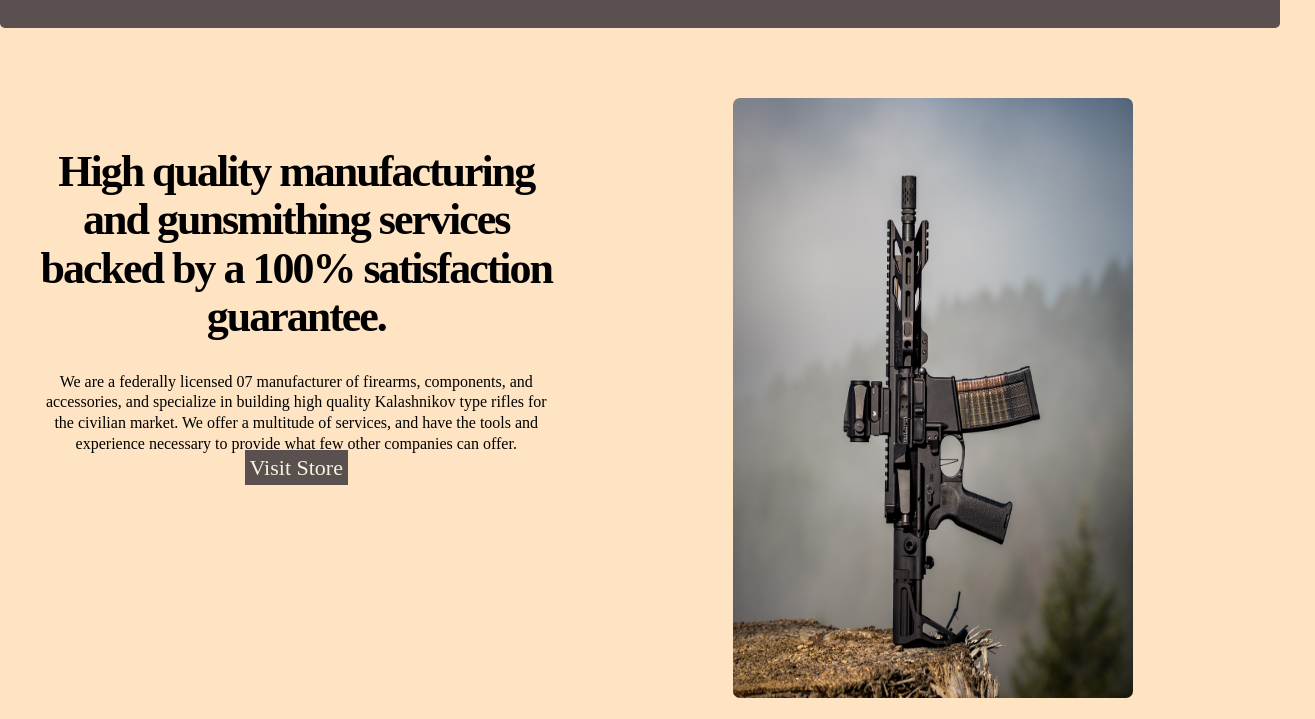
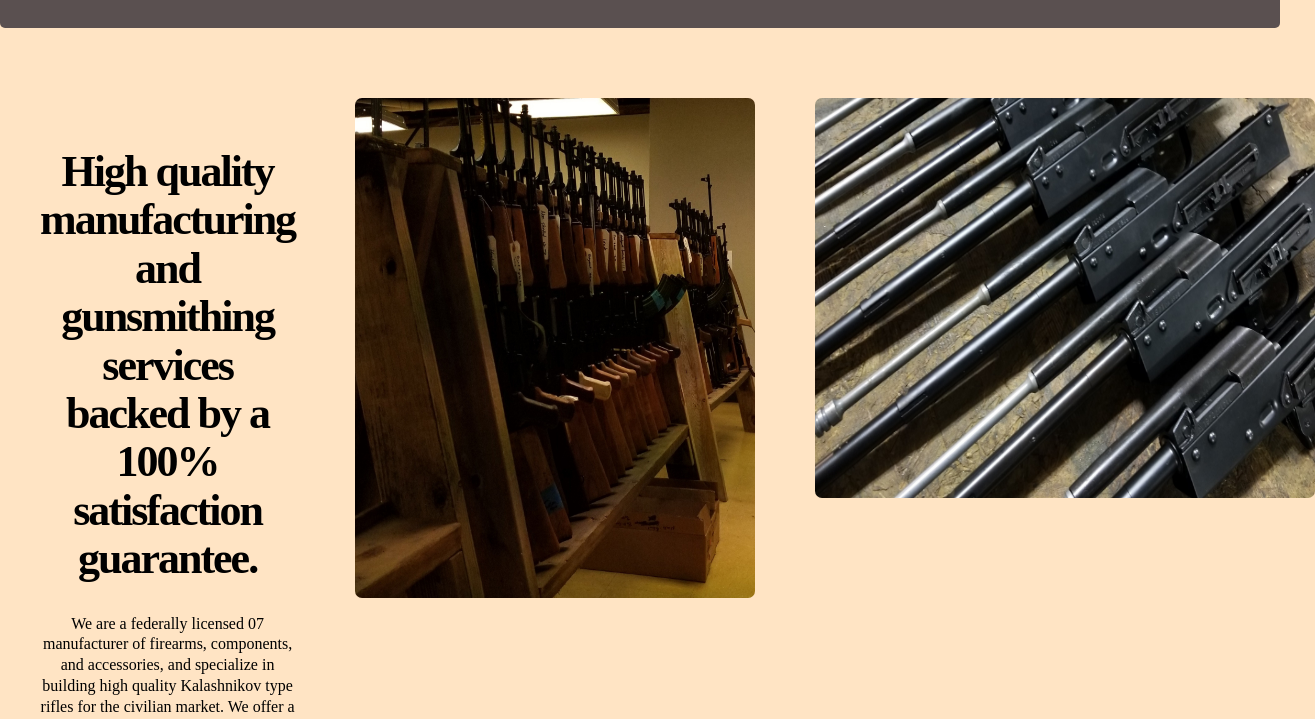
Before and after one commit to eliteHacker33/Learning, a plain HTML site: page playground/index.html in a window 1280 px wide. Shown: the part 72-791 px from the top of the page, 1315 px wide, since content can reach past the window. Drawn offline with Linux system fonts and the light colour scheme.

Commit message:
updating code to have two images in first grid

```diff
--- a/playground/index.html
+++ b/playground/index.html
@@ -120,12 +120,12 @@
           </div>
           <img
             class="informational-image"
-            src="information-gun.jpg"
+            src="aks_1528x1560.jpg"
             alt="assault rifle"
           />
           <img
-            class="informational-image"
-            src="information-gun.jpg"
+            class="informational-image-2"
+            src="lmgs.jpg"
             alt="assault rifle"
           />
           <div class="about-us">
--- a/playground/style.css
+++ b/playground/style.css
@@ -118,9 +118,9 @@ body {
 
 .intro-about-container {
   display: grid;
-  grid-template-columns: repeat(2, 0.5fr);
+  grid-template-columns: repeat(3, 0.33fr);
   row-gap: 150px;
-  column-gap: 180px;
+  column-gap: 60px;
   margin-top: 70px;
   /* border-radius: 7px;
   margin: 5px 5px; */
@@ -132,9 +132,18 @@ body {
 .informational-image {
   width: 400px;
   /* object-fit: contain; */
-  height: 600px;
+  height: 500px;
   border-radius: 7px;
-  align-self: end;
+  justify-self: end;
+  /* display: inline-block; */
+}
+
+.informational-image-2 {
+  width: 500px;
+  /* object-fit: contain; */
+  height: 400px;
+  border-radius: 7px;
+  justify-self: start;
   /* display: inline-block; */
 }
 
@@ -165,6 +174,8 @@ body {
   color: beige;
   padding: 5px 5px;
   font-size: 22px;
+  display: inline-block;
+  margin-top: 30px;
 }
 
 .visit-store:hover,
```
Also changed, not shown: playground/aks_1528x1560.jpg (added), playground/lmgs.jpg (added).
